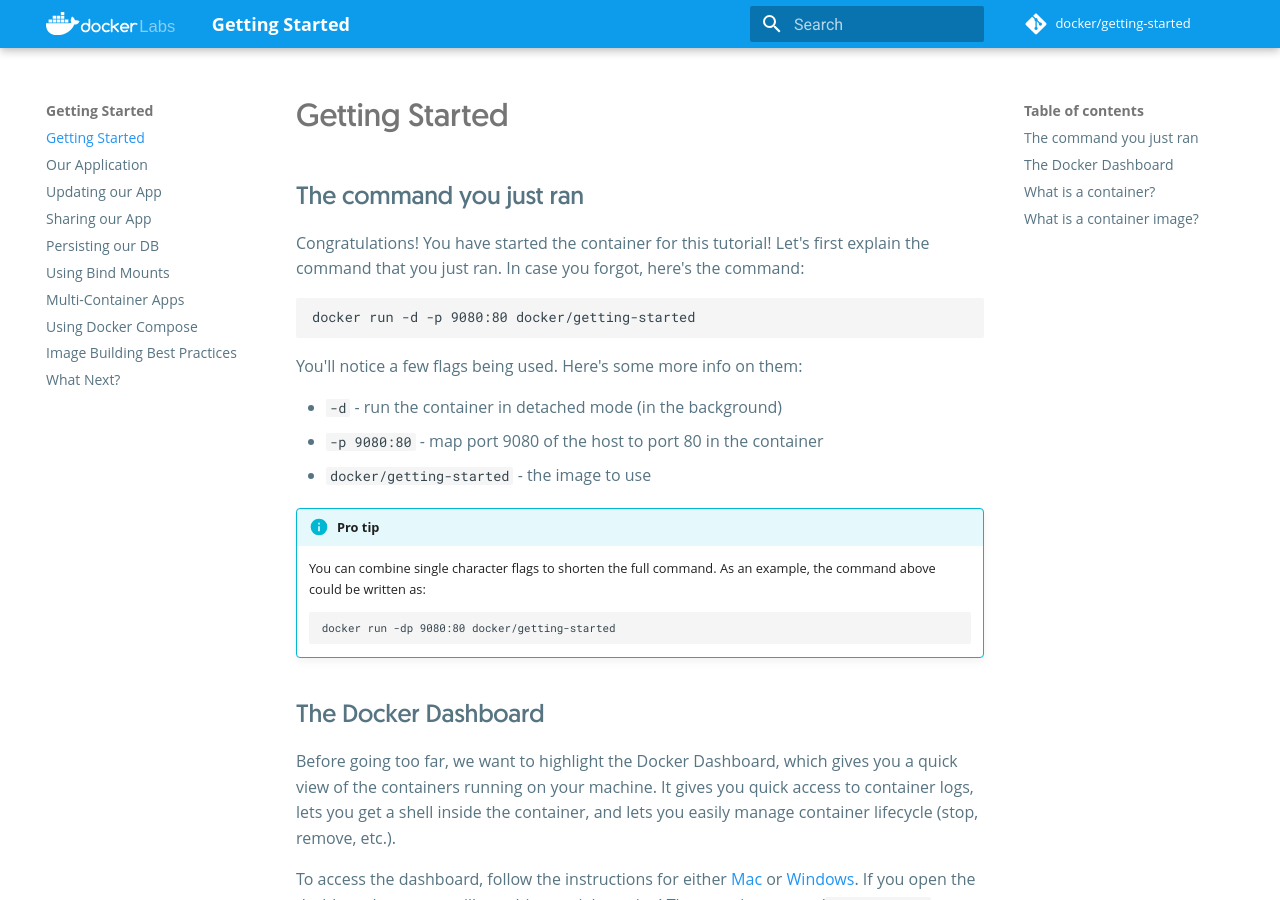
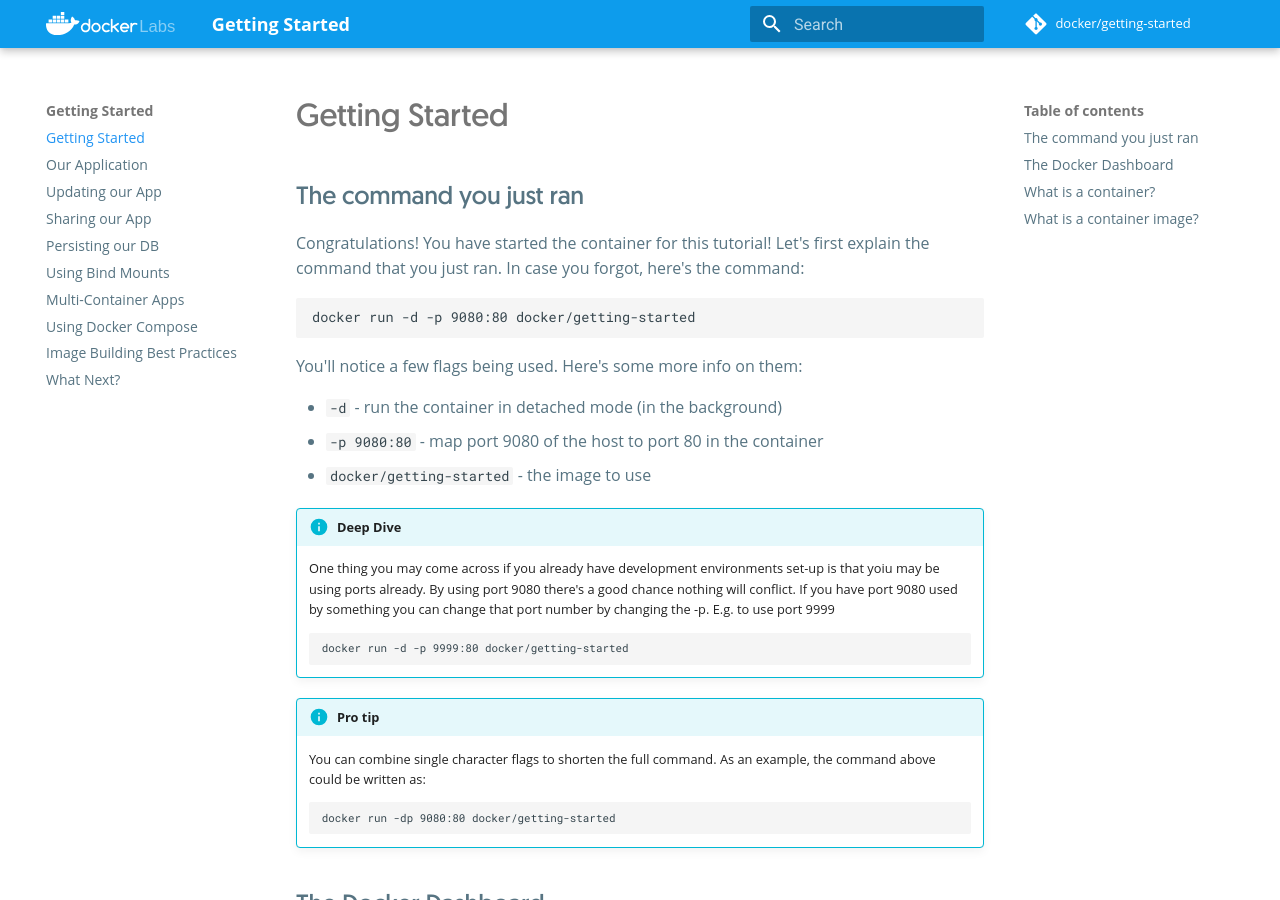
Before and after one commit to docker/getting-started, an MkDocs documentation site: the page built from docs/tutorial/index.md, in a window 1280 px wide and 900 px high. Built offline with MkDocs 1.6.1 and Material for MkDocs 9.7.7, drawn with Linux system fonts in a browser that asks for light colours; comment, search, counter and statistics services are not loaded.

Commit message:
Added additional info

````diff
--- a/docs/tutorial/index.md
+++ b/docs/tutorial/index.md
@@ -17,6 +17,16 @@
 - `-d` - run the container in detached mode (in the background)
 - `-p 9080:80` - map port 9080 of the host to port 80 in the container
 - `docker/getting-started` - the image to use
+
+!!! info "Deep Dive"
+    One thing you may come across if you already have development environments
+    set-up is that yoiu may be using ports already. By using port 9080 there's a
+    good chance nothing will conflict. If you have port 9080 used by something
+    you can change that port number by changing the -p. E.g. to use port 9999
+    ```
+    docker run -d -p 9999:80 docker/getting-started
+    ```
+
 
 !!! info "Pro tip"
     You can combine single character flags to shorten the full command.
````
